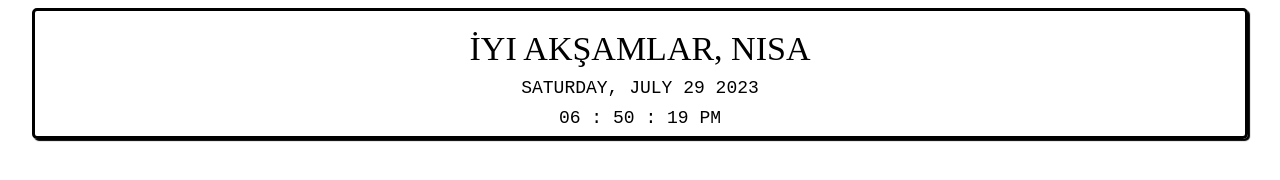
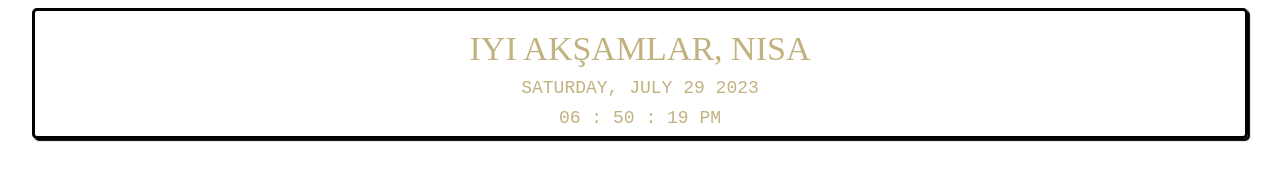
Before and after one commit to s-5001481/help, a plain HTML site: page index.html in a window 1280 px wide. Drawn offline with Linux system fonts and the light colour scheme.

Commit message:
Update index.html

```diff
--- a/index.html
+++ b/index.html
@@ -17,7 +17,7 @@
 
         .widget {
             padding: 5px 5px ;
-            color: #000000;
+            color: 	#C2B280;
             display: flex;
             justify-content:center;
             align-items:center;
@@ -101,7 +101,7 @@ function dispalyGreetings(today){
         else if (hrs >= 12 && hrs <= 17)
             greet = 'Tünaydın, Nisa';
         else if (hrs >= 17 && hrs <= 24)
-            greet = 'İyi Akşamlar, Nisa';
+            greet = 'iyi Akşamlar, Nisa';
         document.getElementById('greet').innerHTML = greet;
 
     }
```
